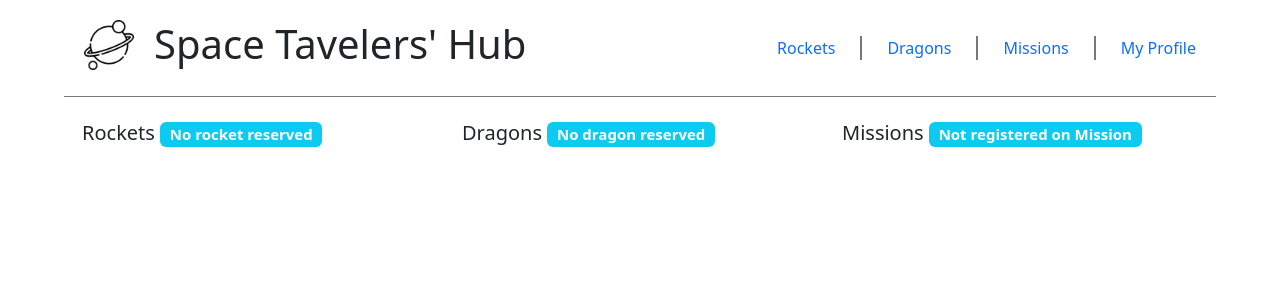
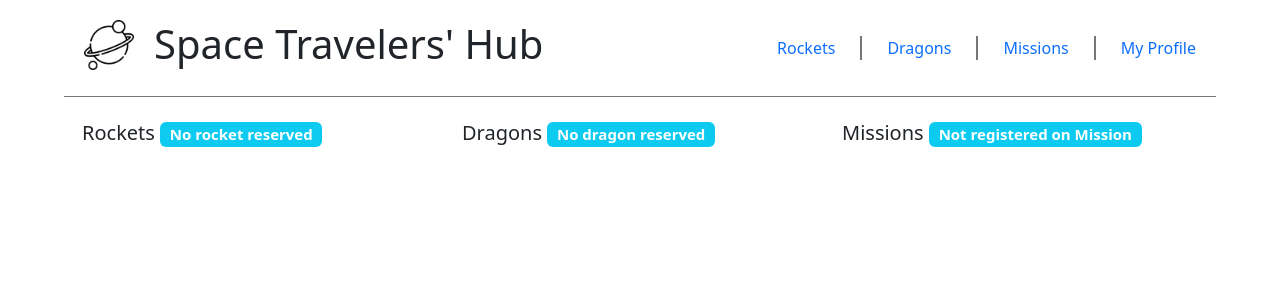
Before and after one commit to ProgramKingAbel/space_travelers_hub, a React (Create React App) app: page /Profile in a window 1280 px wide. Shown: the top 300 px of the page. Built offline with nearby package versions, Linux system fonts and the light colour scheme.

Commit message:
Fix typo in logo name

```diff
--- a/src/Components/Navbar.jsx
+++ b/src/Components/Navbar.jsx
@@ -14,7 +14,7 @@ const Navbar = () => (
   <nav className={style.nav}>
     <div className={style.logoDiv}>
       <img src={logo} alt="space-travelers-hub" className={style.logo} />
-      <h1>Space Tavelers&apos; Hub</h1>
+      <h1>Space Travelers&apos; Hub</h1>
     </div>
     <ul className={style.links}>
       {links.map((link) => (
```
Also changed, not shown: 2 other files (tests, documents, lock files or other folders).
